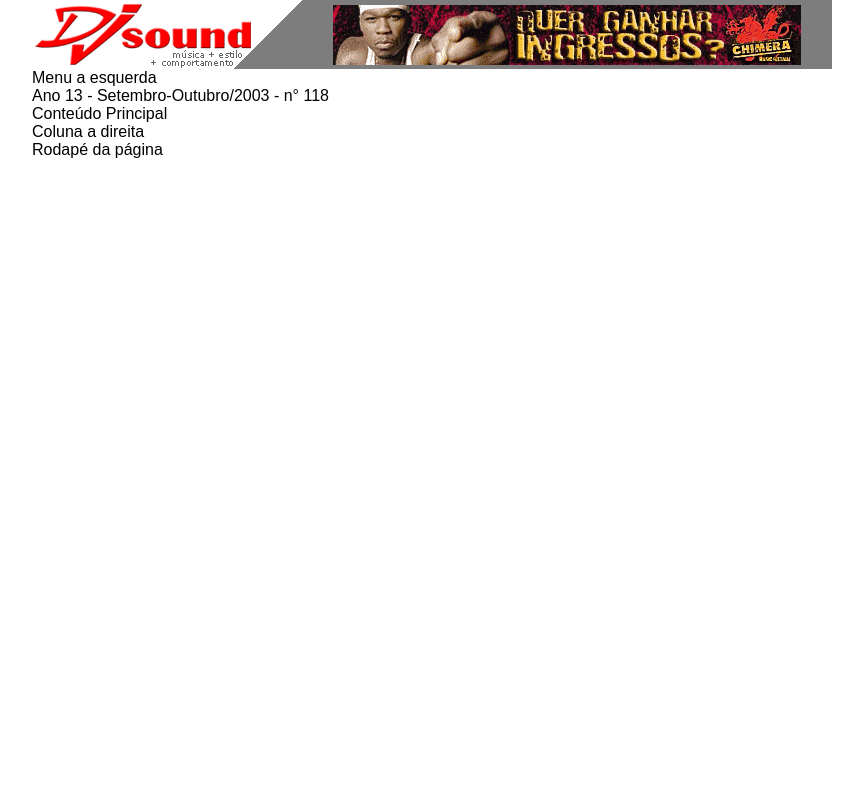
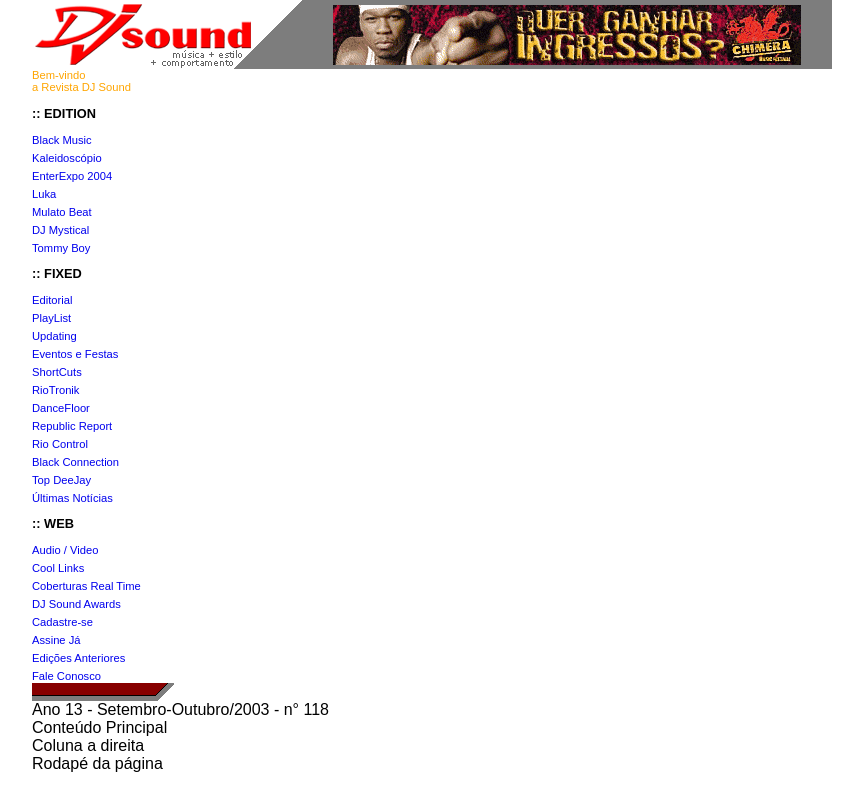
Before and after one commit to KlaudioSilva/dj-sound-clone, a plain HTML site: page index.html in a window 1280 px wide. Shown: the whole page, without its empty margins (208-1071 px from the left). Drawn offline with Linux system fonts and the light colour scheme.

Commit message:
02-01-24

```diff
--- a/css/style.css
+++ b/css/style.css
@@ -12,6 +12,7 @@ body{
     width: 800px;
 }
 
+/* formatando o cabeçahlho */
 #cabecalho h1{
     padding: 0;
     margin-left: -3000px;
@@ -30,3 +31,34 @@ body{
     background: #7d7d7d url(../images/banner_50cent468x60.gif) no-repeat center;
     float: right;
 }
+
+/* formantando menu esquerdo */
+#menu-left{
+    width: 151px;
+    height: 632px;
+    background: url(../images/img_menu_inf.gif) no-repeat bottom;
+}
+
+#menu-left p{
+    font-size: 0.7em;
+    color: orange;
+}
+
+#menu-left .menu-sections{
+    font-size: 0.8em;
+    font-weight: bold;
+    font-family: Fixedsys, Arial, Helvetica, sans-serif;
+}
+
+#menu-left .menu-links{
+    list-style: none;
+    padding: 0;
+    margin-top: 8px;
+    margin-bottom: 8px;
+}
+
+#menu-left .menu-links a{
+    text-decoration: none;
+    font-family: Arial, Helvetica, sans-serif;
+    font-size: 0.7em;
+}
--- a/index.html
+++ b/index.html
@@ -12,6 +12,8 @@
     <body>
 
         <div id="container">
+
+            <!-- cabecalho com logo e banner -->
             <header id="cabecalho">
                 <div class="logo">
                     <h1>
@@ -22,18 +24,130 @@
 
                 </div>
             </header>
-            <div style="clear: both;">
-                Menu a esquerda
-            </div>
+
+            <!-- início do menu lateral da esquerda -->
+            <nav id="menu-left" style="clear: both;">
+                <p>
+                    Bem-vindo<br> a Revista DJ Sound
+                </p>
+
+                <span class="menu-sections">
+                    :: EDITION
+                </span>
+                <ul class="menu-links">
+                    <li>
+                        <a href="#">Black Music</a>
+                    </li>
+                    <li>
+                        <a href="#">Kaleidoscópio</a>
+                    </li>
+                    <li>
+                        <a href="#">EnterExpo 2004</a>
+                    </li>
+                    <li>
+                        <a href="#">Luka</a>
+                    </li>
+                    <li>
+                        <a href="#">Mulato Beat</a>
+                    </li>
+                    <li>
+                        <a href="#">DJ Mystical</a>
+                    </li>
+                    <li>
+                        <a href="#">Tommy Boy</a>
+                    </li>
+                </ul>
+
+                <span class="menu-sections">
+                    :: FIXED
+                </span>
+                <ul class="menu-links">
+                    <li>
+                        <a href="#">Editorial</a>
+                    </li>
+                    <li>
+                        <a href="#">PlayList</a>
+                    </li>
+                    <li>
+                        <a href="#">Updating</a>
+                    </li>
+                    <li>
+                        <a href="#">Eventos e Festas</a>
+                    </li>
+                    <li>
+                        <a href="#">ShortCuts</a>
+                    </li>
+                    <li>
+                        <a href="#">RioTronik</a>
+                    </li>
+                    <li>
+                        <a href="#">DanceFloor</a>
+                    </li>
+                    <li>
+                        <a href="#">Republic Report</a>
+                    </li>
+                    <li>
+                        <a href="#">Rio Control</a>
+                    </li>
+                    <li>
+                        <a href="#">Black Connection</a>
+                    </li>
+                    <li>
+                        <a href="#">Top DeeJay</a>
+                    </li>
+                    <li>
+                        <a href="#">Últimas Notícias</a>
+                    </li>
+                </ul>
+
+                <span class="menu-sections">
+                    :: WEB
+                </span>
+                <ul class="menu-links">
+                    <li>
+                        <a href="#">Audio / Video</a>
+                    </li>
+                    <li>
+                        <a href="#">Cool Links</a>
+                    </li>
+                    <li>
+                        <a href="#">Coberturas Real Time</a>
+                    </li>
+                    <li>
+                        <a href="#">DJ Sound Awards</a>
+                    </li>
+                    <li>
+                        <a href="#">Cadastre-se</a>
+                    </li>
+                    <li>
+                        <a href="#">Assine Já</a>
+                    </li>
+                    <li>
+                        <a href="#">Edições Anteriores</a>
+                    </li>
+                    <li>
+                        <a href="#">Fale Conosco</a>
+                    </li>
+                </ul>
+
+            </nav>
+
+            <!-- ano, data e número da edição -->
             <div>
                 Ano 13 - Setembro-Outubro/2003 - n° 118
             </div>
+
+            <!-- conteúdo principal do site -->
             <div>
                 Conteúdo Principal
             </div>
+
+            <!-- conteúdo da coluna direita -->
             <div>
                 Coluna a direita
             </div>
+
+            <!-- fim da página -->
             <footer>
                 Rodapé da página
             </footer>
```
